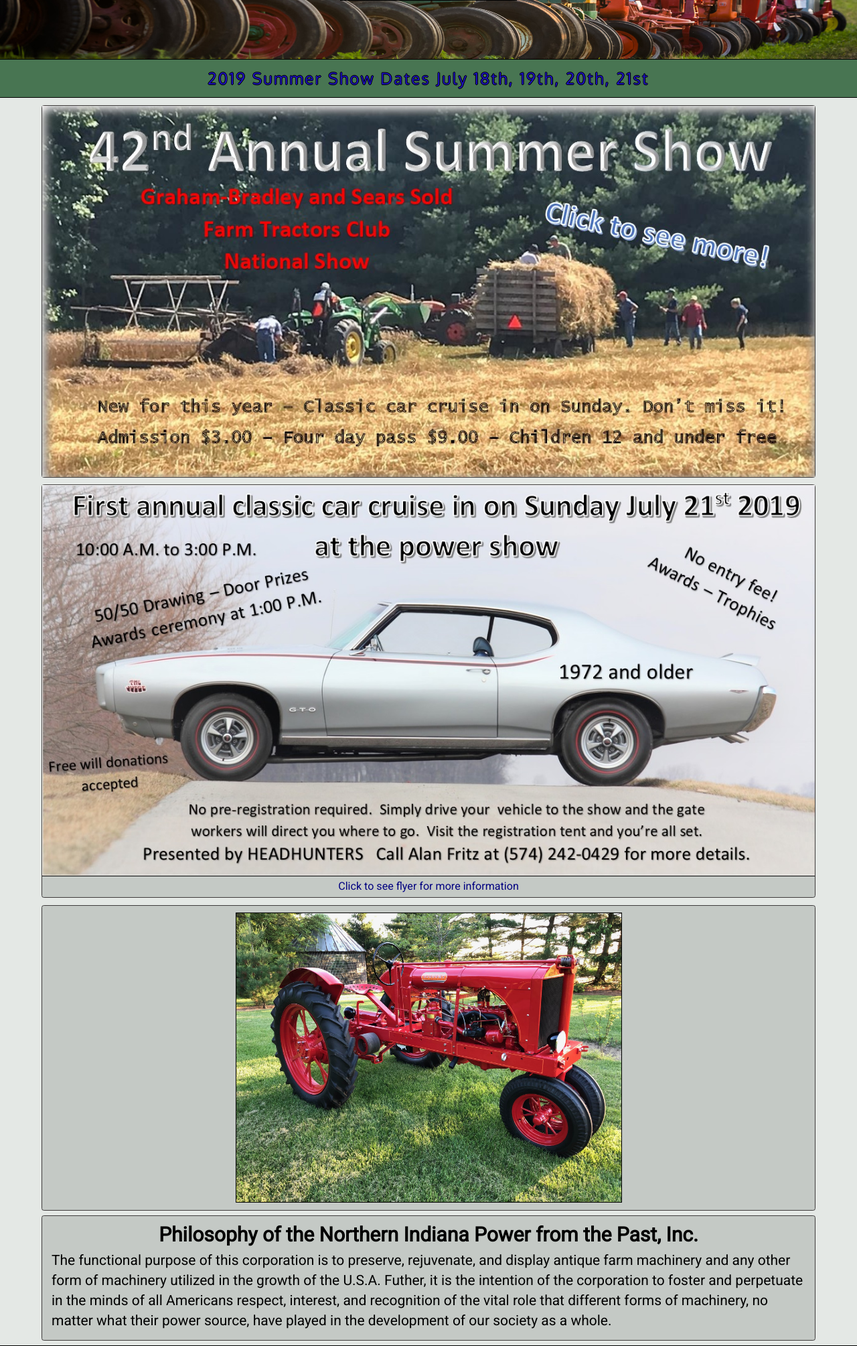
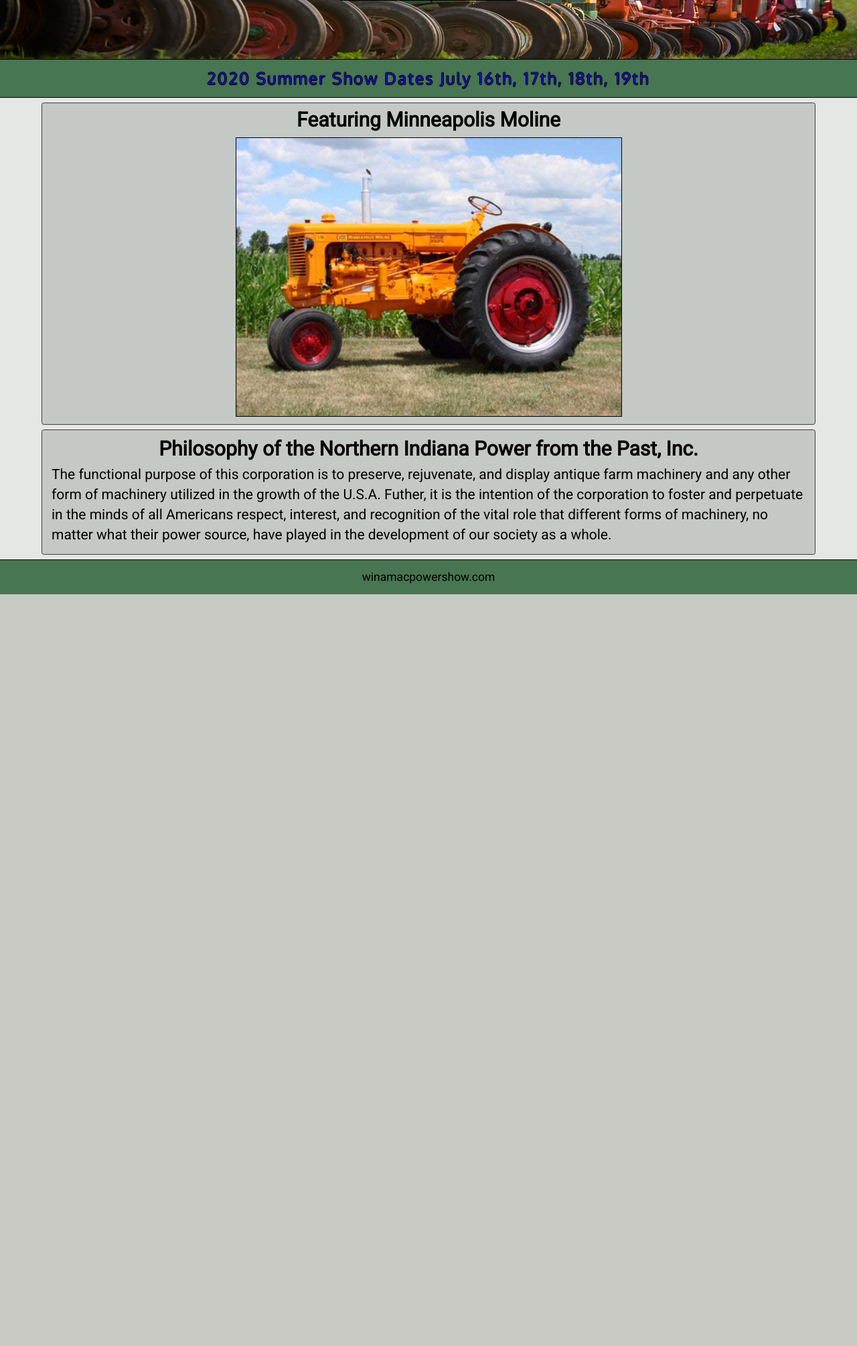
Before and after one commit to hckscripter6/winamacpowershow-flask, a Flask app: page / in a window 1280 px wide. Shown: the part 312-2321 px from the top of the page at 67% size. After the commit the page ends 1199 px from the top, so only its background shows below. Run offline with Flask 2, Linux system fonts and the light colour scheme; data that the repository does not hold is empty; some libraries are stand-ins or nearby versions; some web fonts are replaced.

Commit message:
date change

```diff
--- a/templates/index.html
+++ b/templates/index.html
@@ -9,7 +9,7 @@ Winamac Power From The Past
 			<img src="{{ url_for('static', filename='images/POP.png') }}">
 		</div>
 		<div class="ribbon">
-			<h3>2019 Summer Show Dates July 18th, 19th, 20th, 21st</h3>
+			<h3>2020 Summer Show Dates July 16th, 17th, 18th, 19th</h3>
 		</div>
 {% endblock %}
 
@@ -21,7 +21,7 @@ Winamac Power From The Past
 	<div class="single-update">
 		{% for display in notification %}
 
-				<h3>{{ display.name }}</strong></h3>
+				<h3><strong>{{ display.name }}</strong></h3>
 				<h5>{{ display.created_at.strftime('%b %d, %Y') }}</h5>
 
 					<p>{{ display.content | safe }}</p>
@@ -56,7 +56,7 @@ Winamac Power From The Past
 	<h4>$3.00 admission per day or $9.00 for four days</h4>
 
 </div>-->
-<div class="banner">
+<!--<div class="banner">
     <a href="{{ url_for('summer_show') }}"><img src="{{ url_for('static', filename='images/2019-nifpft-front-page.jpg') }}"></a>
 </div>
 <div class="banner">
@@ -68,7 +68,7 @@ Winamac Power From The Past
 
         </div>
     </a>
-</div>
+</div>-->
 <!--
 <div class="row" style="overflow: auto;">
 	<div class="col-md-5">
@@ -87,8 +87,9 @@ Winamac Power From The Past
 </div>
 -->
 
-<div class="tractor-picture">
-    <img src="{{ url_for('static', filename='images/IMG_6368.JPG') }}">
+<div class="tractor-picture" style="margin-top: .5em;">
+    <h2 class="bold" style="text-align: center; margin: .25em 0; padding: 0;">Featuring Minneapolis Moline</h2>
+    <img src="{{ url_for('static', filename='images/moline.jpg') }}">
 </div>
 
 <div class="mission">
--- a/templates/toy_show.html
+++ b/templates/toy_show.html
@@ -16,9 +16,9 @@ Toy Show
 
 				<a href="/information/directions#toy"><h4>815 School Drive <br> Winamac, IN 46996</h4></a>
 				<h3>Admission: Adult $1.00 || 12 and under - Free</h3>
-				<a target="_blank" class="toy-button" href="/static/documents/Toy Show Flyer 2019.pdf">
+				<!--<a target="_blank" class="toy-button" href="/static/documents/Toy Show Flyer 2019.pdf">
 					<div style="margin-bottom: 1em;" class="contract-button btn btn-success">View and Print Flyer</div>
-				</a>
+				</a>-->
 
 			</div>
 		</div>
```
Also changed, not shown: templates/summer_show.html (+3 -4 lines), static/images/moline.jpg (added).
